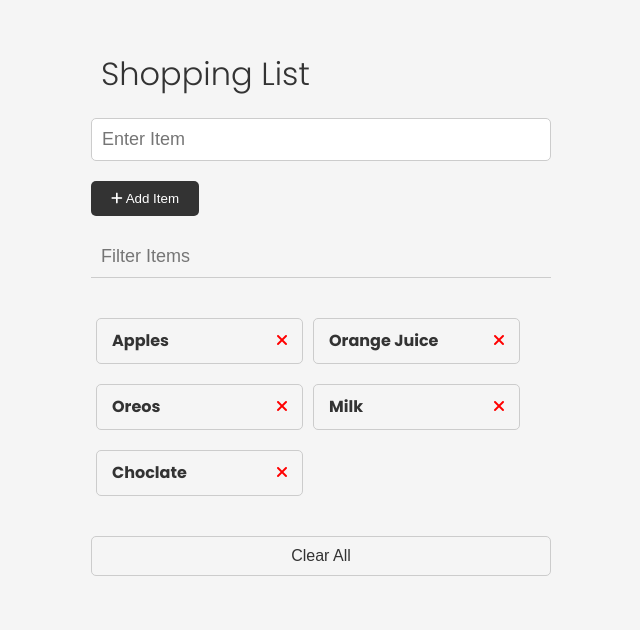
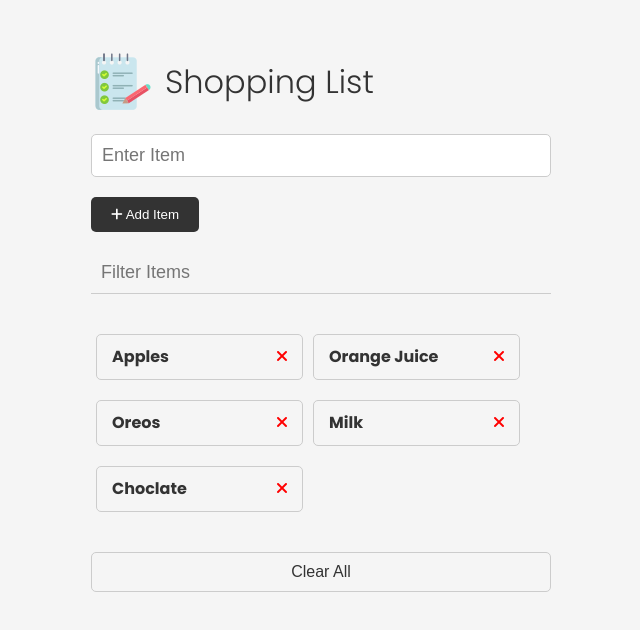
Before and after one commit to Jepennn/JS-learning-path, a plain HTML site: page Courses/TraversyMedia-12hCourse/index.html in a window 1280 px wide. Shown: the whole page, without its empty margins (319-959 px from the left). Drawn offline with Linux system fonts and the light colour scheme.

Commit message:
Changed to the correct image folder

```diff
--- a/Courses/TraversyMedia-12hCourse/index.html
+++ b/Courses/TraversyMedia-12hCourse/index.html
@@ -17,8 +17,8 @@
   <body>
     <div class="container">
       <header>
-        <img src="images/note.png" alt="" />
-        <h1>Shopping List</h1>
+        <img src="Image/note.png" alt="" />
+        <h1 id="app-title">Shopping List</h1>
       </header>
       <form id="item-form">
         <div class="form-control">
```
